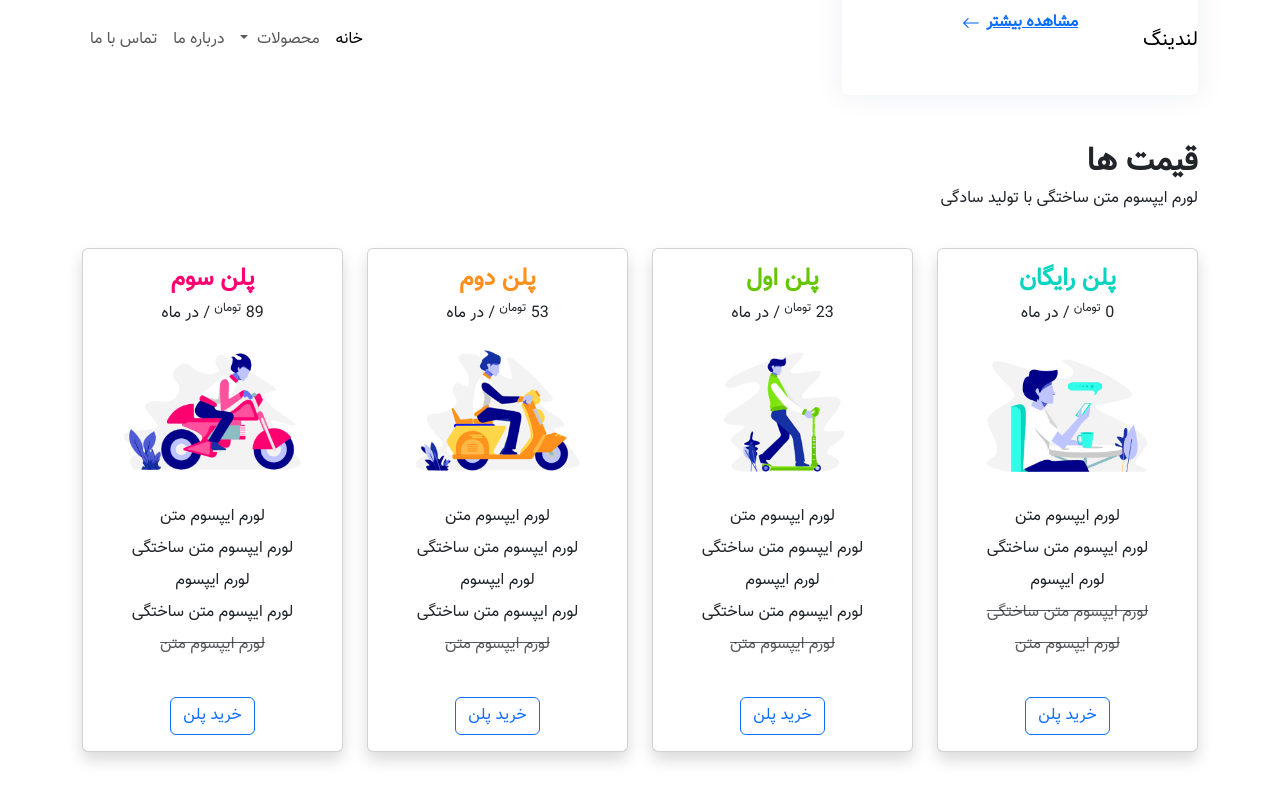
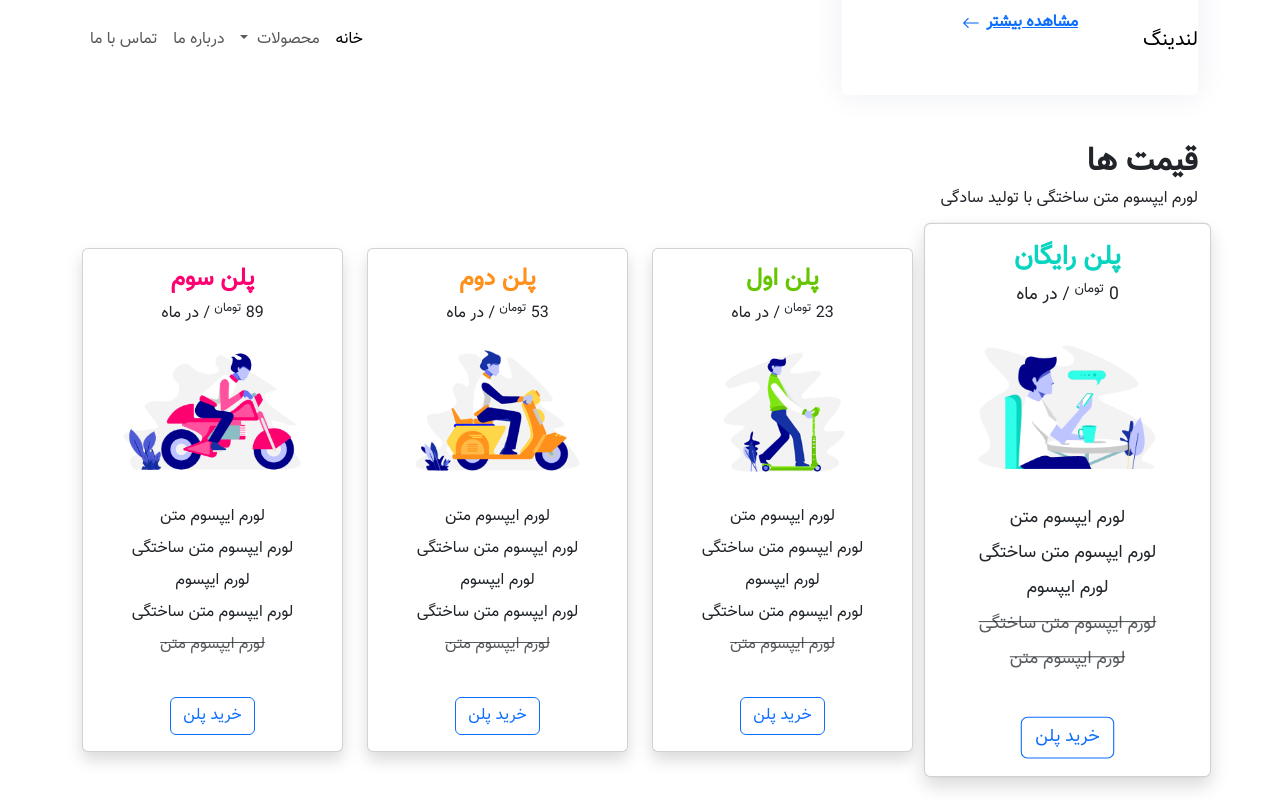
Before and after one commit to I-am-Programming-the-World/Bootstrap-landingpage-fa, a plain HTML site: page index.html in a window 1280 px wide. In both pictures the pointer is over the element 1067 px from the left and 3613 px from the top of the page. Shown: the part 3114-3914 px from the top of the page. Drawn offline with nearby package versions, Linux system fonts and the light colour scheme; a script that the page names is missing; files whose address does not match are found by name.

Commit message:
added the styling for the pricing section!

```diff
--- a/styles/main.css
+++ b/styles/main.css
@@ -76,20 +76,24 @@ body {
     text-align: center;
     border-radius: 5px;
 }
-
 .services .service-box i {
     font-size: 36px;
 }
-
 .services .service-box .read-more {
     display: flex;
     align-items: center;
     justify-content: center;
     font-weight: 800;
 }
-
 .services .service-box .read-more i {
     font-size: 18px;
     line-height: 0;
     margin-right: 0.4rem;
 }
+/* Pricing */
+.pricing .card {
+    transition: all 0.3s;
+}
+.pricing .card:hover {
+    transform: scale(1.1);
+}
```
